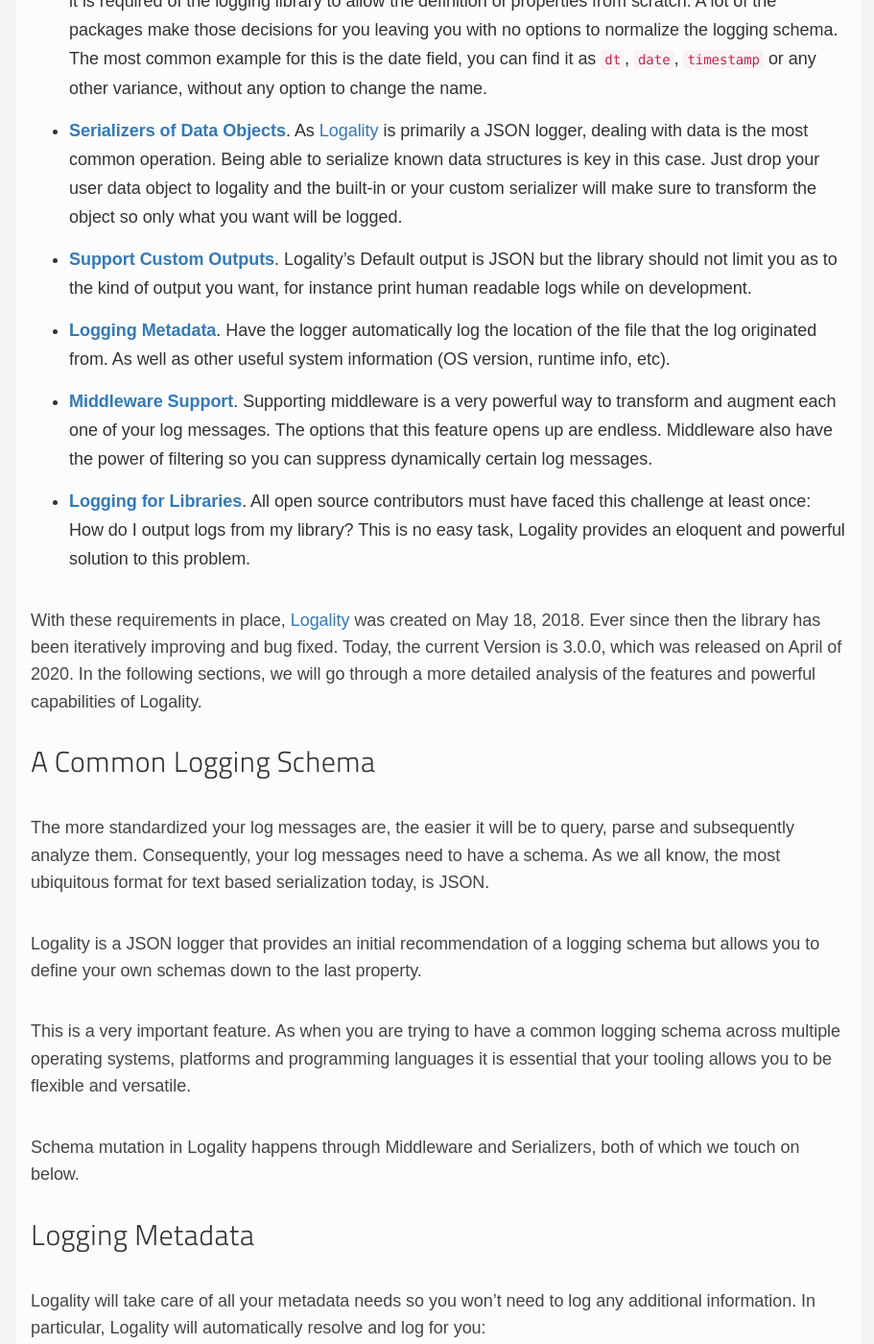
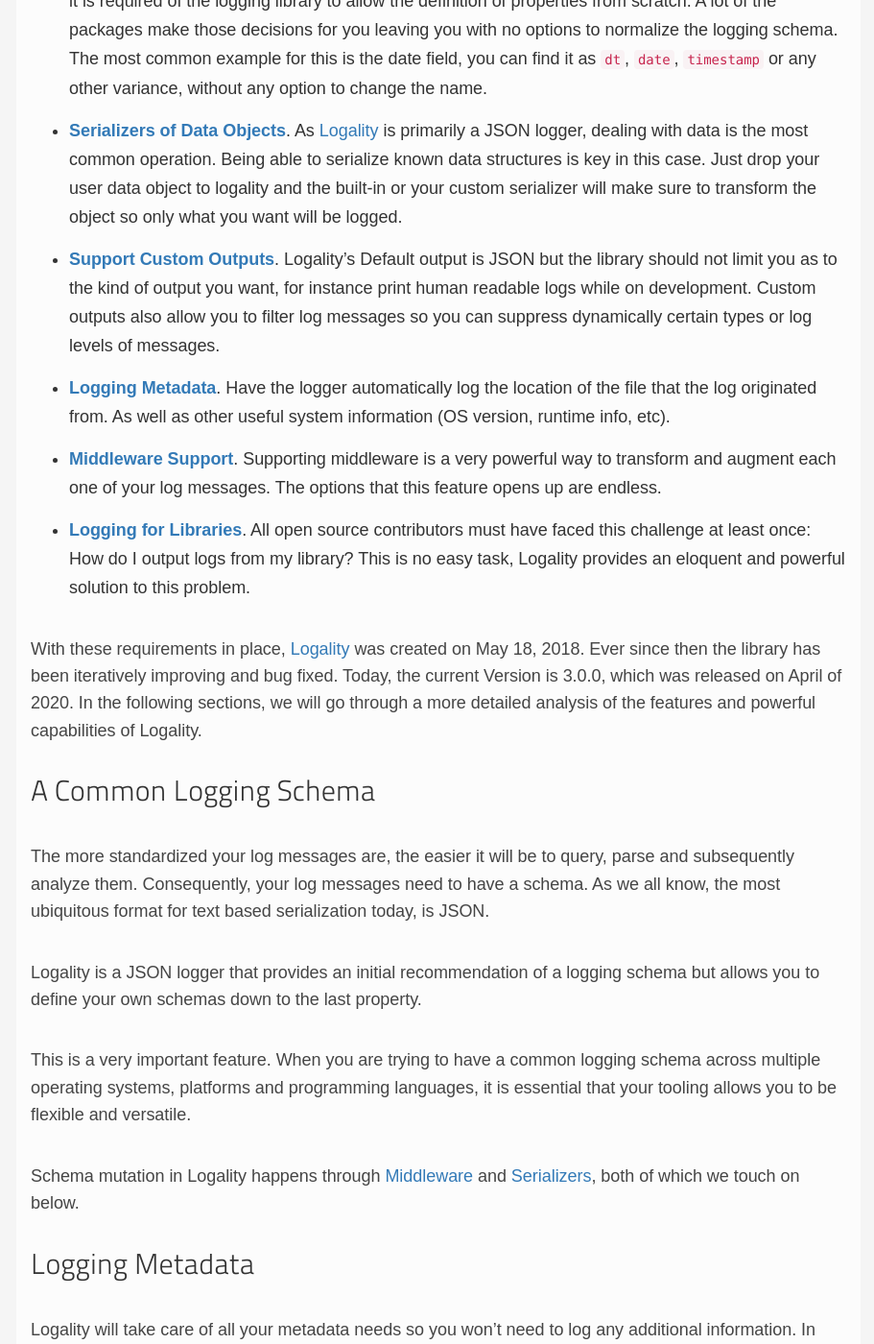
Before and after one commit to thanpolas/thanpolas.github.com, a Jekyll site: the page built from _posts/nodejs/2020-06-27-why-logs-are-important-introducing-logality.md, in a window 1280 px wide and 1400 px high, scrolled down 840 px. Shown: the whole window at 96% size, without its empty margins (183-1094 px from the left). Built offline with Jekyll 4.4.1, drawn with Linux system fonts in a browser that asks for light colours; nearby versions of some CDN libraries; comment, search, counter and statistics services are not loaded; some of the changed text lies outside the part shown.

Commit message:
Wording on logality copy

````diff
--- a/_posts/nodejs/2020-06-27-why-logs-are-important-introducing-logality.md
+++ b/_posts/nodejs/2020-06-27-why-logs-are-important-introducing-logality.md
@@ -21,9 +21,9 @@
 
 * [**Complete Flexibility on Properties**](#a-common-logging-schema). In order for my organization to have a common logging schema, it is required of the logging library to allow the definition of properties from scratch. A lot of the packages make those decisions for you leaving you with no options to normalize the logging schema. The most common example for this is the date field, you can find it as `dt`, `date`, `timestamp` or any other variance, without any option to change the name.
 * [**Serializers of Data Objects**](#serializers-of-data-objects). As [Logality][logality] is primarily a JSON logger, dealing with data is the most common operation. Being able to serialize known data structures is key in this case. Just drop your user data object to logality and the built-in or your custom serializer will make sure to transform the object so only what you want will be logged.
-* [**Support Custom Outputs**](#custom-output-and-pretty-print). Logality's Default output is JSON but the library should not limit you as to the kind of output you want, for instance print human readable logs while on development.
+* [**Support Custom Outputs**](#custom-output-and-pretty-print). Logality's Default output is JSON but the library should not limit you as to the kind of output you want, for instance print human readable logs while on development. Custom outputs also allow you to filter log messages so you can suppress dynamically certain types or log levels of messages.
 * [**Logging Metadata**](#logging-metadata). Have the logger automatically log the location of the file that the log originated from. As well as other useful system information (OS version, runtime info, etc).
-* [**Middleware Support**](#the-power-of-middleware). Supporting middleware is a very powerful way to transform and augment each one of your log messages. The options that this feature opens up are endless. Middleware also have the power of filtering so you can suppress dynamically certain log messages.
+* [**Middleware Support**](#the-power-of-middleware). Supporting middleware is a very powerful way to transform and augment each one of your log messages. The options that this feature opens up are endless.
 * [**Logging for Libraries**](#linking-multiple-logality-instances). All open source contributors must have faced this challenge at least once: How do I output logs from my library? This is no easy task, Logality provides an eloquent and powerful solution to this problem.
 
 With these requirements in place, [Logality][logality] was created on May 18, 2018. Ever since then the library has been iteratively improving and bug fixed. Today, the current Version is 3.0.0, which was released on April of 2020. In the following sections, we will go through a more detailed analysis of the features and powerful capabilities of Logality.
@@ -34,9 +34,9 @@
 
 Logality is a JSON logger that provides an initial recommendation of a logging schema but allows you to define your own schemas down to the last property.
 
-This is a very important feature. As when you are trying to have a common logging schema across multiple operating systems, platforms and programming languages it is essential that your tooling allows you to be flexible and versatile.
+This is a very important feature. When you are trying to have a common logging schema across multiple operating systems, platforms and programming languages, it is essential that your tooling allows you to be flexible and versatile.
 
-Schema mutation in Logality happens through Middleware and Serializers, both of which we touch on below.
+Schema mutation in Logality happens through [Middleware](#the-power-of-middleware) and [Serializers](#serializers-of-data-objects), both of which we touch on below.
 
 ## Logging Metadata
 
@@ -71,6 +71,8 @@
     }
 }
 ```
+
+With the use of [Middleware](#the-power-of-middleware) you can create and attach your own metadata on each one of your log messages.
 
 ## Serializers of Data Objects
 
@@ -106,6 +108,10 @@
 });
 ```
 
+With Middleware, you can create powerful data flows, augmenting log messages as they come in with rich metadata information collected from the environment and runtime.
+
+You can also have conditional transformations of the data that pass through logality for absolute control over the data flows and your compliance requirements.
+
 ## Linking Multiple Logality Instances
 
 As an open source contributor, one of the biggest problems I have been challenged with is how to log on open source libraries. If you want to have logging on your library you are challenged with quite a few problems:
@@ -115,7 +121,7 @@
 * How do you format the logs according to your downstream application's standards?
 * Should you log to stdout, an event or a function?
 
-These are very challenging problems, to the point where no practical solution exists. Until today that is, as Logality introduces piping. You can pipe one Logality instance into another and have all the middleware functions handle the piped logality's log messages.
+These are very challenging problems, to the point where no practical solution exists. Until today that is, as Logality introduces piping. You can pipe one Logality instance into another and have all the middleware functions handle the piped logality's log messages. When Logality is piped, the log messages get passed as pure data objects so that the downstream consuming function can properly parse and manipulate them.
 
 This is huge as it enables your application to granularly control how much information is logged from the libraries you are using. And at the same time have your third-party libraries log in the exact same format-schema that your entire infrastructure is logging. Isn't that great?
 
@@ -132,6 +138,8 @@
 ## Custom Output and Pretty Print
 
 Finally, after all the processing the log message has gone through, you can control how the final serialization and output is handled. By default Logality will JSON serialize and output to stdout but you may have other plans.
+
+This operation also enables you to filter certain log messages based on your custom criteria. This is particularly useful when managing multiple log streams from various upstreams (third-party libraries) that are piping their logs to your main application Logality logger.
 
 Logality also offers a built-in pretty print functionality that, as the word suggests, will print the log messages in a human readable format, with nice colors, emojis and all. This is particularly useful when you are developing the application and don't want to see JSON serialized log messages.
 
````
Also changed, not shown: other parts of _posts/nodejs/2020-06-27-why-logs-are-important-introducing-logality.md (+1 -1 lines).
